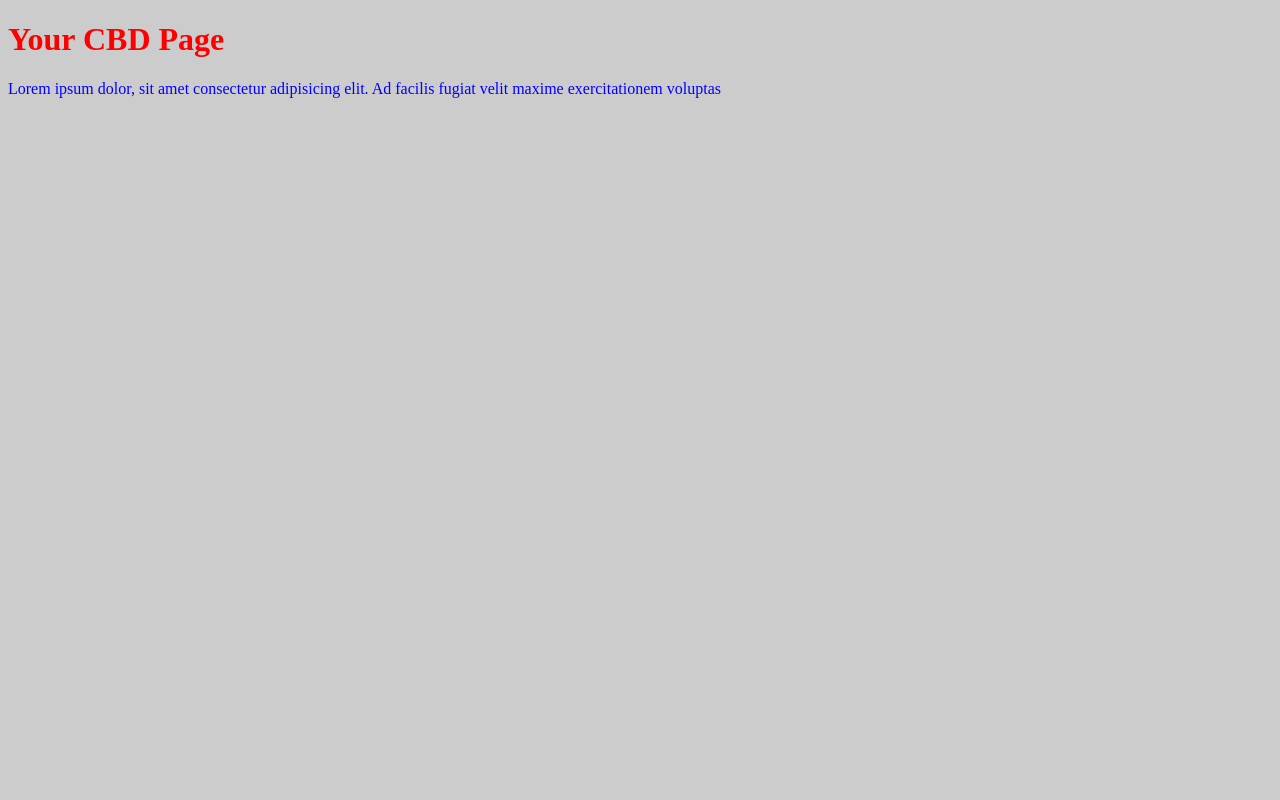
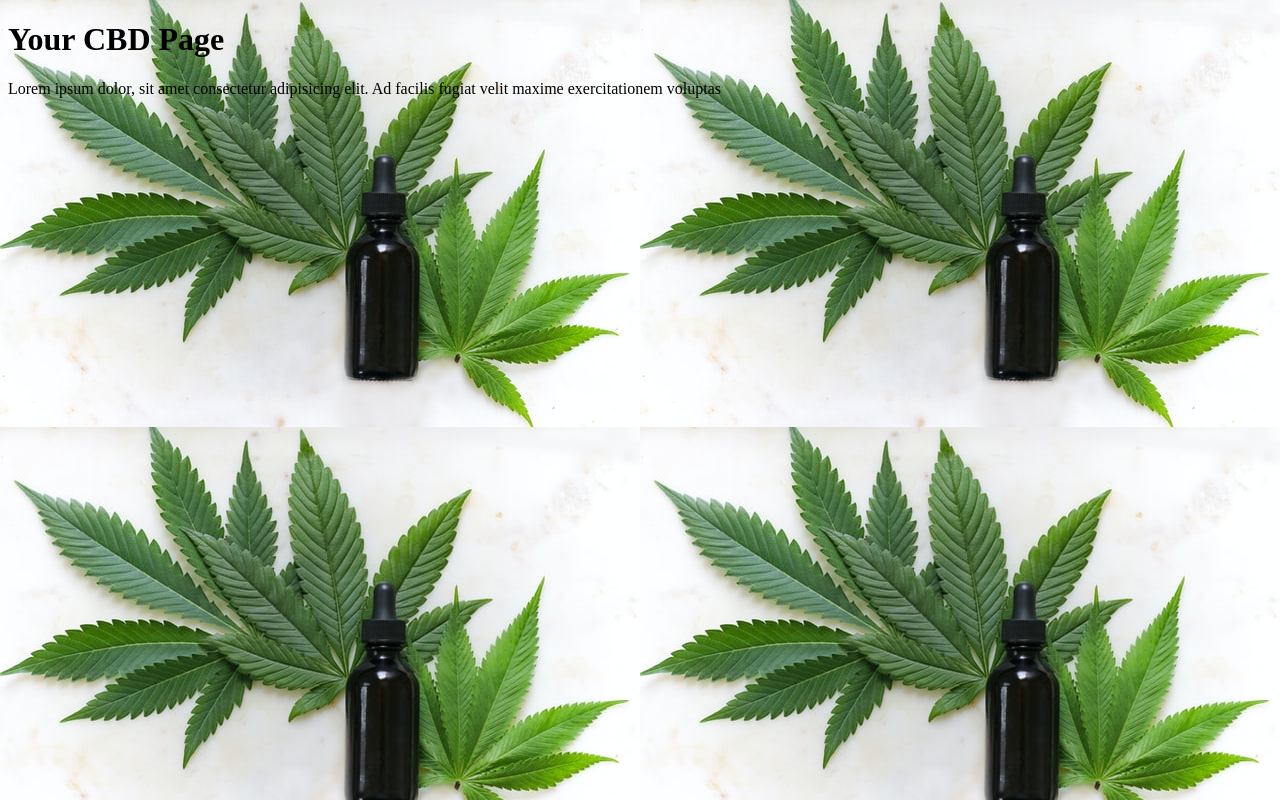
Before and after one commit to irscode/CBD-Landing-Page, a plain HTML site: page index.html in a window 1280 px wide. Drawn offline with Linux system fonts and the light colour scheme.

Commit message:
backgroud

```diff
--- a/index.html
+++ b/index.html
@@ -5,17 +5,9 @@
     <meta name="viewport" content="width=device-width, initial-scale=1.0">
     <title>CBD Landing Page</title>
 
-    <style>
-        h1 {color:red;}
-        p {color:blue;}
-        body {
-            background-image: url("paper.gif");
-            background-color: #cccccc;
-        }
-    </style>
 
 </head>
-<body>
+<body background="cbdleaf.jpg">
     <h1>Your CBD Page</h1>
     <p>Lorem ipsum dolor, sit amet consectetur adipisicing elit.
     Ad facilis fugiat velit maxime exercitationem voluptas
--- /dev/null
+++ b/style.css
@@ -0,0 +1,9 @@
+h1 {
+color:red;
+}
+
+.background {
+    background-position: center;
+    background-repeat: no-repeat;
+    background-size: cover;
+}
```
Also changed, not shown: cbdleaf.jpg (renamed from images/cbd1 (3).jpg).
